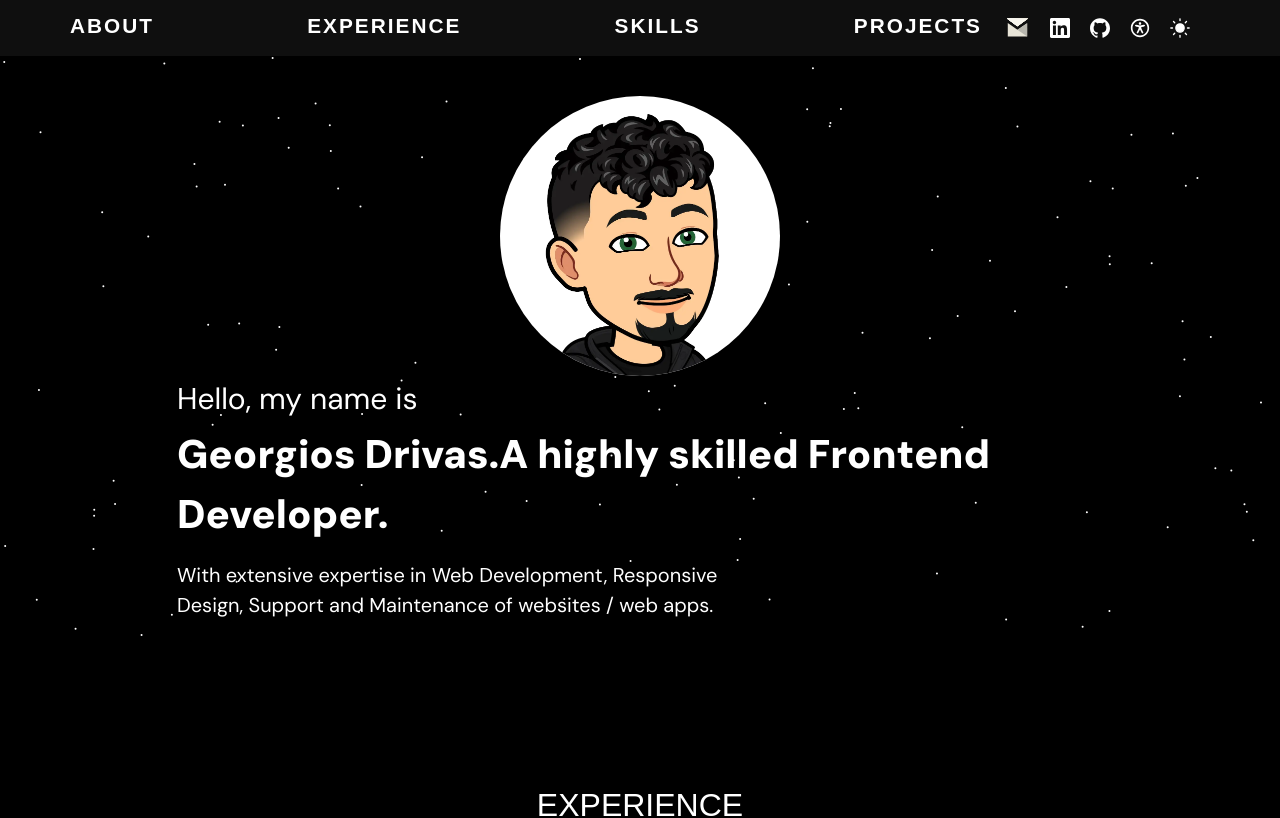
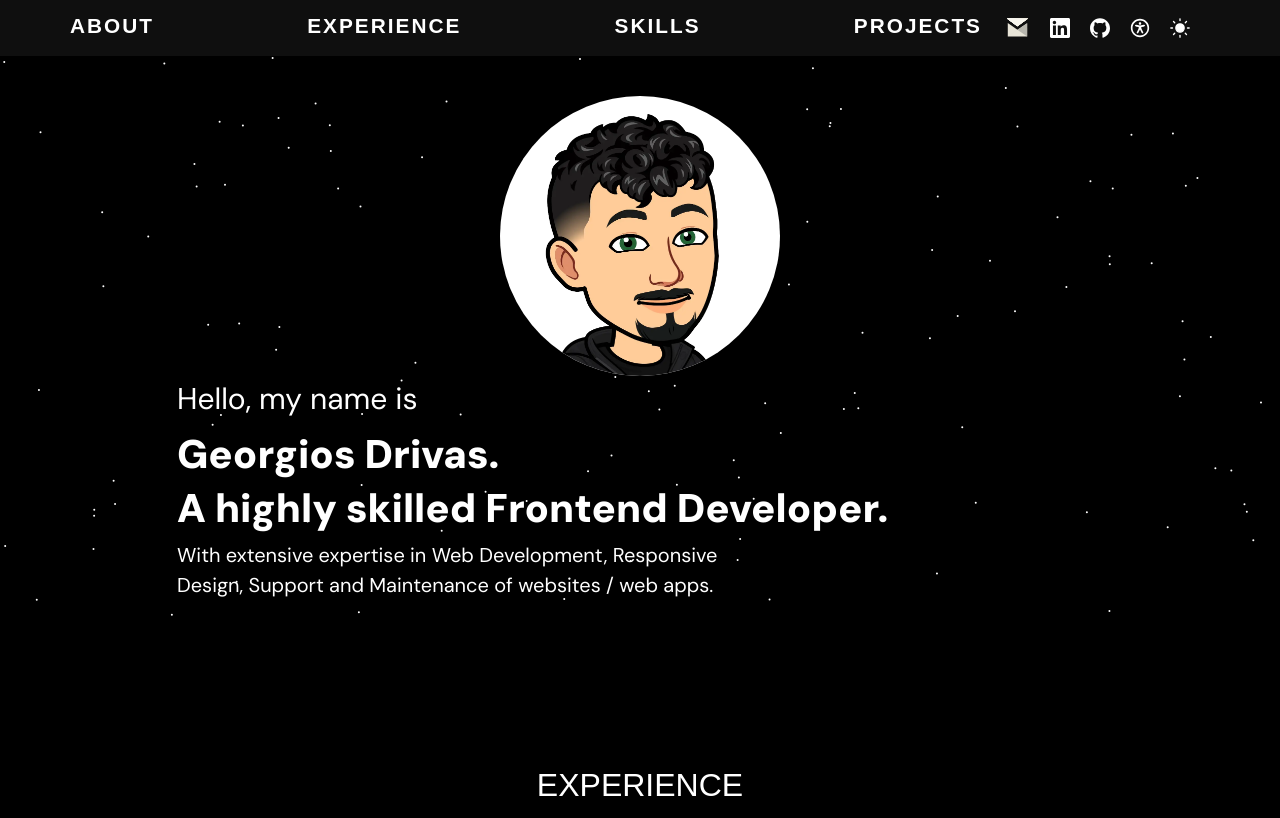
Before and after one commit to GeorgiosDrivas/portfolio, a React (Vite) app: page / in a window 1280 px wide. Shown: the top 818 px of the page. Built offline with nearby package versions, Linux system fonts and the light colour scheme.

Commit message:
Update about.tsx add h1 tag

```diff
--- a/src/about.tsx
+++ b/src/about.tsx
@@ -84,15 +84,15 @@ export default function About({
         <div className="row justify-content-center align-items-center">
           <div className="col-10">
             <div className="about-content" style={styles.aboutContent}>
-              <p className="about-title">
+              <p className="about-title mb-0">
                 <span style={styles.aboutTitleSpan}>Hello, my name is</span>
                 <span id="name" style={styles.name}>
                   Georgios Drivas.
                 </span>
-                <span id="desc" style={styles.desc}>
-                  A highly skilled Frontend Developer.
-                </span>
               </p>
+              <h1 id="desc" style={styles.desc}>
+                A highly skilled Frontend Developer.
+              </h1>
               <p style={styles.aboutContentParagraph}>
                 With extensive expertise in Web Development, Responsive
                 <br />
```
